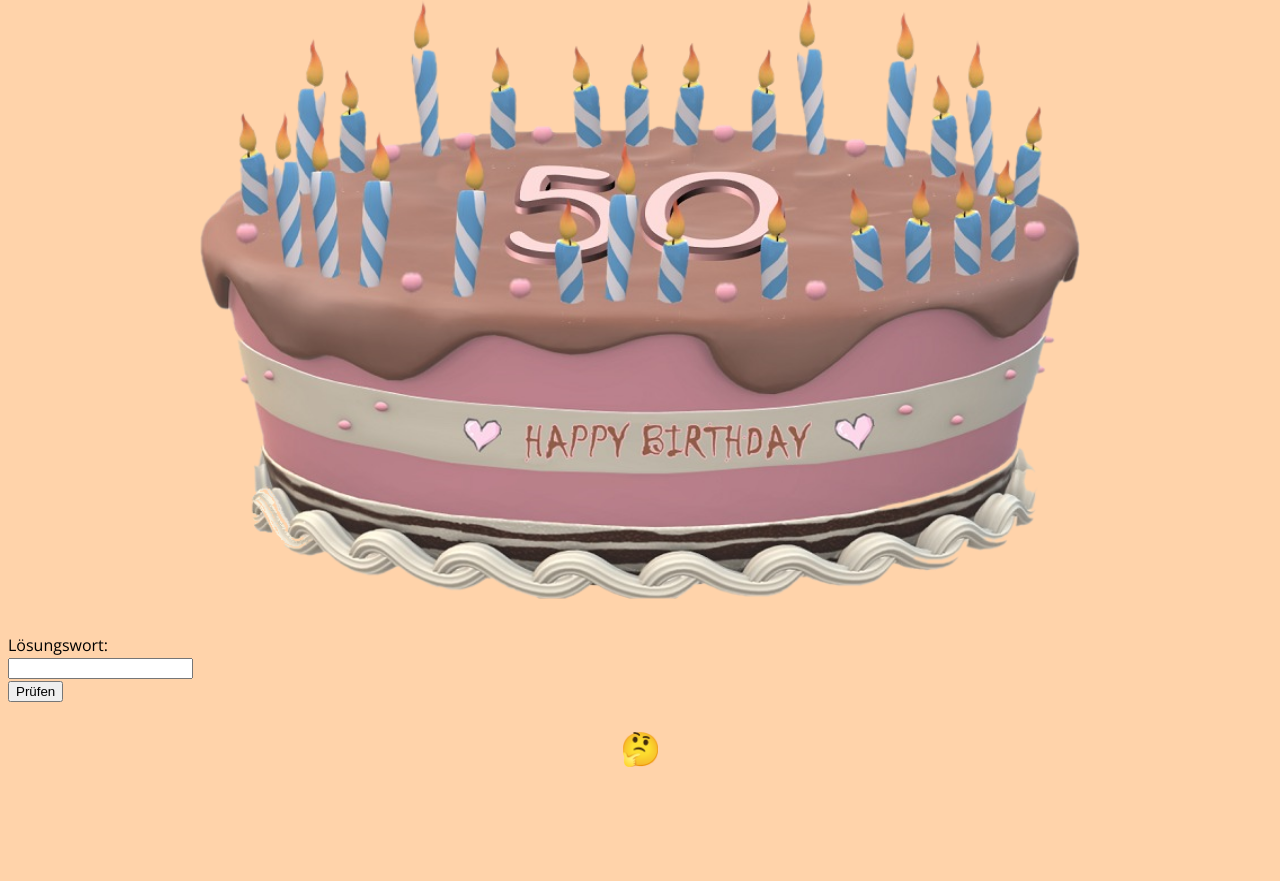
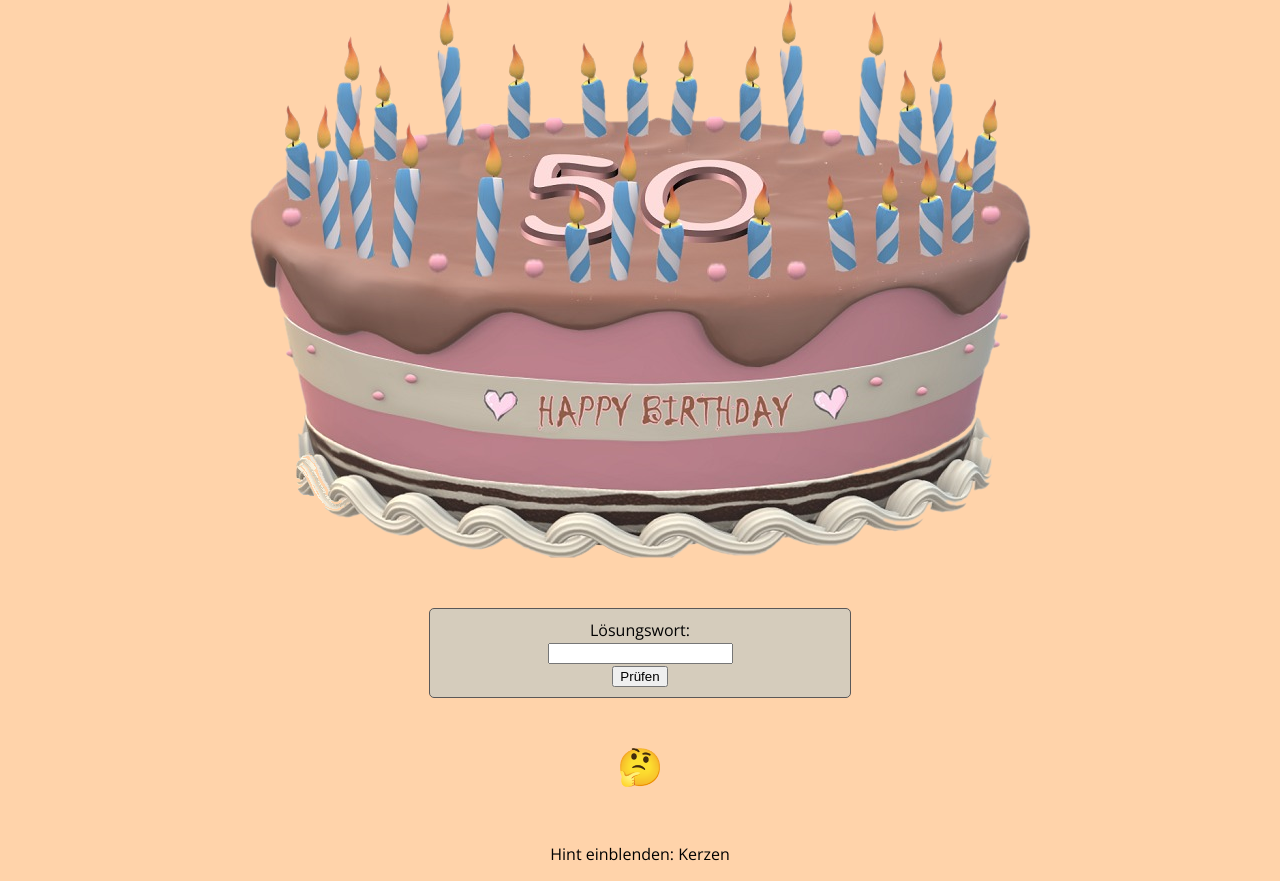
Before and after one commit to Generian/GDuhug, a website: page web/pages/kuchen.html in a window 1280 px wide. Shown: the part 525-1406 px from the top of the page. Before the commit the page ends 1335 px from the top, so only its background shows below. Drawn offline with nearby package versions, Linux system fonts and the light colour scheme.

Commit message:
diverse optimierungen, styles in css verlagert

```diff
--- a/web/pages/kuchen.html
+++ b/web/pages/kuchen.html
@@ -41,39 +41,23 @@
     </p>
 
     <div>
-      <img
-        style="
-          width: 880px;
-          height: 600px;
-          padding-top: 20px;
-          padding-bottom: 30px;
-        "
-        alt="Geburtstagskuchen"
-        src="/assets/bdaykuchen.png"
-      />
+      <img alt="Geburtstagskuchen" src="/assets/bdaykuchen.png" />
     </div>
 
-    <form id="passwordForm">
-      <label for="password">Lösungswort:</label><br>
-      <input type="text" id="password" name="password"><br>
-      <input type="submit" value="Prüfen">
-    </form>
+    <div class="passwortBox">
+      <form id="passwordForm">
+        <label for="password">Lösungswort:</label><br />
+        <input type="text" id="password" name="password" /><br />
+        <input type="submit" value="Prüfen" />
+      </form>
+    </div>
 
     <!-- checkPassword(this) -->
 
-    <div>
-      <img
-        style="
-          width: 35px;
-          height: 35px;
-          padding-top: 30px;
-          padding-bottom: 30px;
-        "
-        alt="Hint"
-        title="Ich habe keine Ahnung!"
-        src="/assets/hint.png"
-      />
+    <div class="hint">
+      <img alt="Hint" title="Ich habe keine Ahnung!" src="/assets/hint.png" />
     </div>
+    <p>Hint einblenden: Kerzen</p>
 
     <script src="/js/scripts.js"></script>
   </body>
--- a/web/public/css/styles.css
+++ b/web/public/css/styles.css
@@ -3,7 +3,7 @@ body {
   font-family: 'Open Sans', sans-serif;
 }
 
-h1,h2,h3,p,div {
+h1,h2,h3,p {
   text-align: center;
 }
 
@@ -11,12 +11,63 @@ h1,h2,h3,p,div {
   color: rgb(255, 153, 204);
   font-size: xx-large;
 }
+
 .haupttitel {
   color: red
 }
+
 .raetselname {
   color: rgb(50, 138, 209)
 }
-.loesungswort {
+
+.pgrau {
+  color: rgb(187, 188, 196)
+}
+
+.pdugrau {
+  color: rgb(86, 86, 92)
+}
+
+.pblau {
+  color: rgb(50, 138, 209)
+}
+
+.buttonweiter {
   text-align: center;
 }
+
+.buttonweiter button {
+  padding: 10px;
+}
+
+.buttonloesungswort {
+  text-align: center;
+}
+
+.hint {
+  margin-left: auto;
+  margin-right: auto ;
+  max-width: 40px;
+  padding-top: 20px;
+}
+
+.passwortBox {
+  background-color: #d3ccbdef;
+  color: rgb(3, 3, 3);
+  width: 400px;
+  border: 1px solid rgb(90, 88, 88);
+  margin: 10px auto;
+  padding: 10px;
+  border-radius: 5px;
+  text-align: center;
+  padding-top: 10px;
+}
+
+img {
+  display: block;
+    margin-left: auto;
+    margin-right: auto ;
+    max-width: 100%;
+  padding-top: 20px;
+  padding-bottom: 40px;
+}
```
Also changed, not shown: web/pages/kuchen_loesung.html (+11 -5 lines), web/pages/open_box.html (+5 -4 lines), web/pages/raetseljunkie.html (+24 -44 lines).
